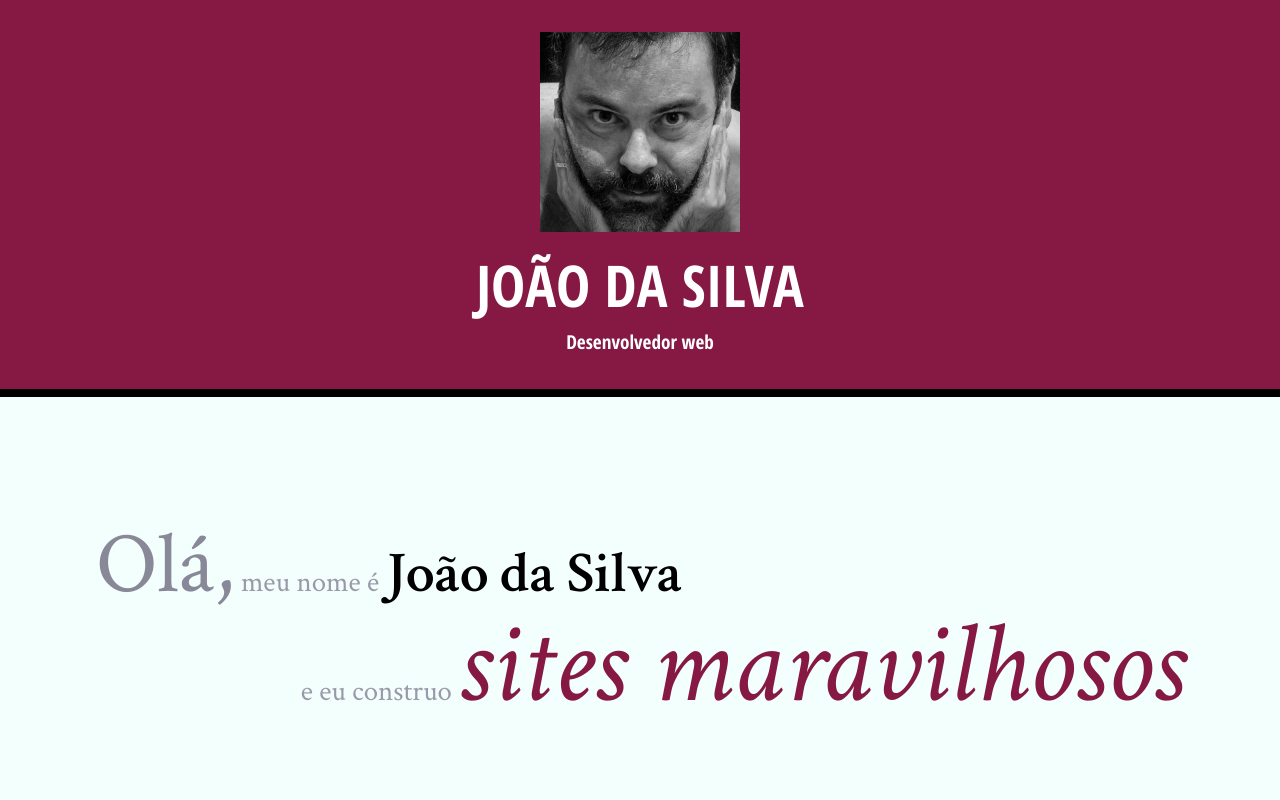
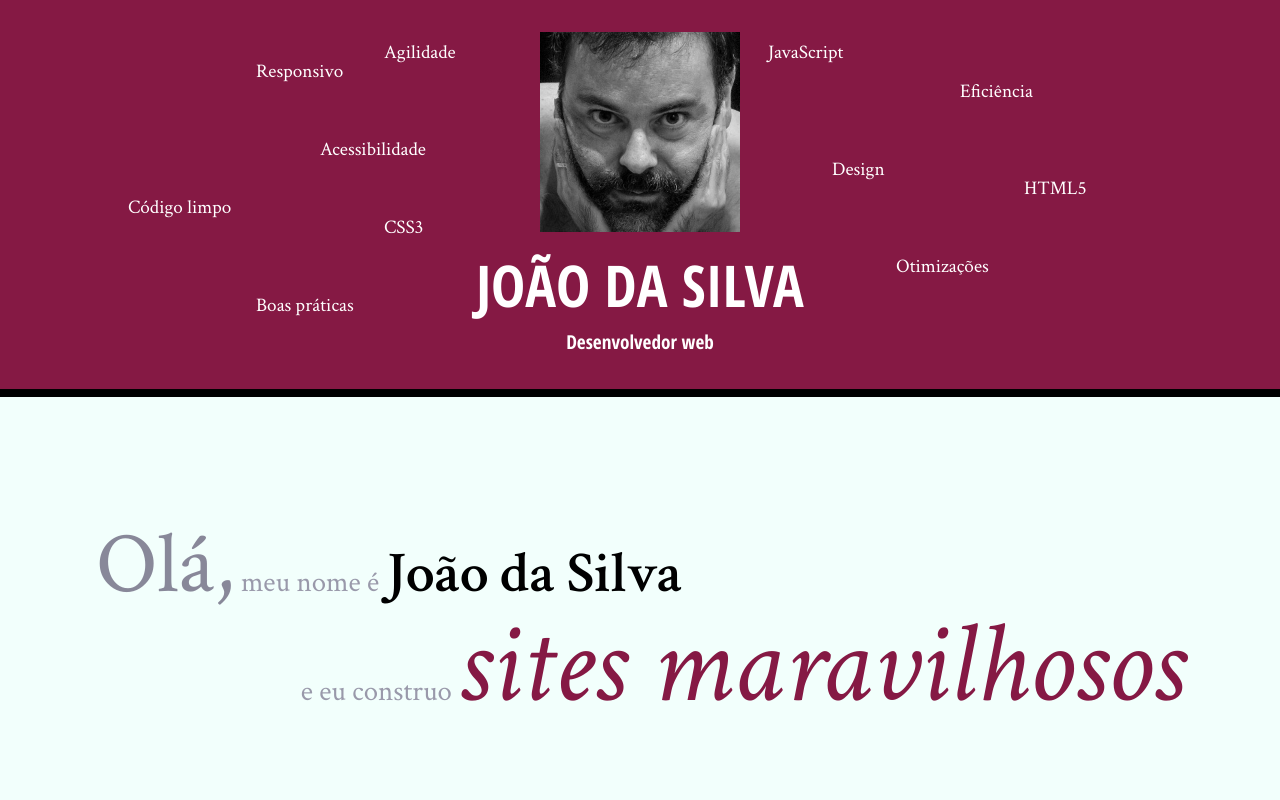
Before and after one commit to Francisco-Reis/alura-html-css-2, a plain HTML site: page index.html in a window 1280 px wide. Shown: the top 800 px of the page. Drawn offline with Linux system fonts and the light colour scheme.

Commit message:
Position Absolute e containers

```diff
--- a/css/index.css
+++ b/css/index.css
@@ -92,3 +92,77 @@ main {
     padding-bottom: 0;
     float: none;
 }
+.titulo-principal {
+    position: relative;
+}
+.palavra-home {
+    font-family: "Shadows Into Light" cursive;
+}
+.eficiencia {
+  position: absolute;
+  top: 20%;
+  left: 75%;
+}
+.boas-praticas {
+  position: absolute;
+  top: 75%;
+  left: 20%;
+}
+.codigo-limpo {
+  position: absolute;
+  top: 50%;
+  left: 10%;
+}
+.css3 {
+    position: absolute;
+    top: 55%;
+    left: 30%;
+}
+.html5 {
+    position: absolute;
+    top: 45%;
+    left: 80%;
+}
+.javascript {
+    position: absolute;
+    top: 10%;
+    left: 60%;
+}
+.acessibilidade {
+    position: absolute;
+    top: 35%;
+    left: 25%;
+}
+.responsivo {
+    position: absolute;
+    top: 15%;
+    left: 20%;
+}
+.otimizacoes {
+    position: absolute;
+    top: 65%;
+    left: 70%;
+}
+.agilidade {
+    position: absolute;
+    top: 10%;
+    left: 30%;
+}
+.design {
+    position: absolute;
+    top: 40%;
+    left: 65%;
+}
+.blog {
+    position: relative;
+}
+.inicio-post {
+    position: absolute;
+    top: 2em;
+    left: 30%;
+    padding: 1em;
+    margin: 3em;
+    height: 8em;
+    color: black;
+    background-color: white;
+}
--- a/index.html
+++ b/index.html
@@ -16,6 +16,19 @@
         <img class="foto-home" src="imagens/eu.jpg" alt="Foto de João da Silva">
         <h1>João da Silva</h1>
         <p class="subtitulo-principal">Desenvolvedor web</p>
+        <ul>
+            <li class="palavra-home eficiencia">Eficiência</li>
+            <li class="palavra-home boas-praticas">Boas práticas</li>
+            <li class="palavra-home codigo-limpo">Código limpo</li>
+            <li class="palavra-home css3">CSS3</li>
+            <li class="palavra-home html5">HTML5</li>
+            <li class="palavra-home javascript">JavaScript</li>
+            <li class="palavra-home acessibilidade">Acessibilidade</li>
+            <li class="palavra-home responsivo">Responsivo</li>
+            <li class="palavra-home otimizacoes">Otimizações</li>
+            <li class="palavra-home agilidade">Agilidade</li>
+            <li class="palavra-home design">Design</li>
+         </ul>
     </header>
     <main>
         <section class="secao-inicio saudacao">
@@ -37,6 +50,9 @@
             <ol>
                 <li>
                     <a href="blog.html">O essencial de design responsivo</a>
+                    <p class="inicio-post">
+                      Design responsivo tem ganho cada vez mais atenção como técnica de desenvolvimento de páginas web para dispositivos móveis. Mas como começar?
+                    </p>
                 </li>
                 <li>
                     <a href="blog.html">Por que fazer páginas acessíveis?</a>
```
Also changed, not shown: rascunhos.txt.
